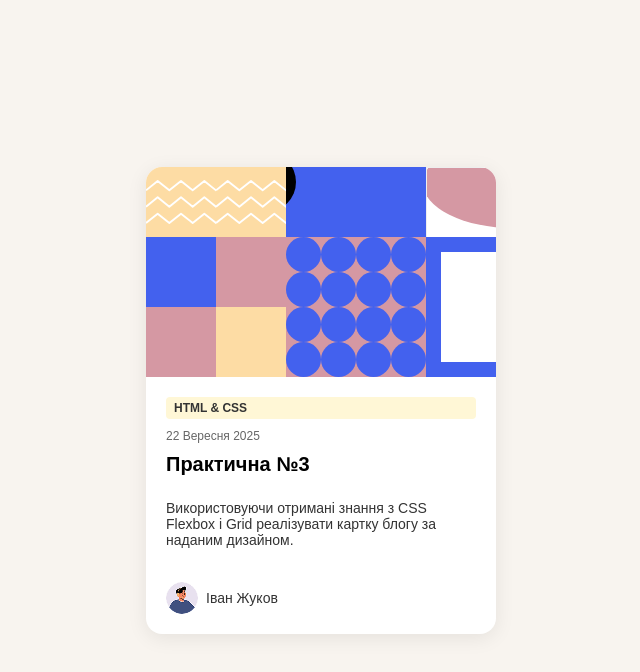
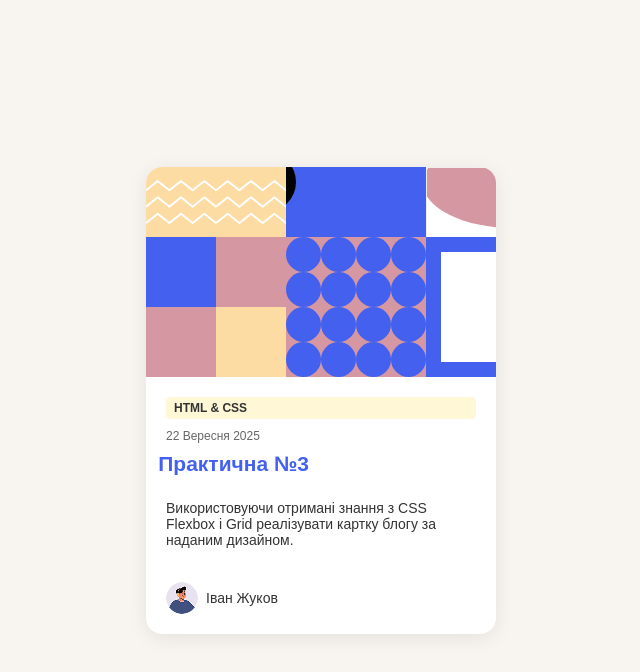
Before and after one commit to vankossss/prakt-blogpreviewcard, a plain HTML site: page index.html in a window 1280 px wide. In both pictures the pointer is over the element "Практична №3". Shown: the whole page, without its empty margins (319-959 px from the left). Drawn offline with Linux system fonts and the light colour scheme.

Commit message:
додано ховер на хедер

```diff
--- a/style.css
+++ b/style.css
@@ -186,7 +186,15 @@ body {
 .card__title {
   font-size: 20px;
   margin: 0;
+  transition: color 0.3s ease, transform 0.3s ease;
+  cursor: pointer;
 }
+
+.card__title:hover {
+  color: #4361ee;
+  transform: scale(1.05);
+}
+
 
 .card__description {
   font-size: 14px;
```
